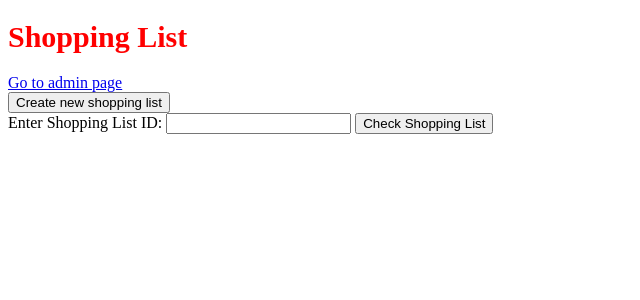
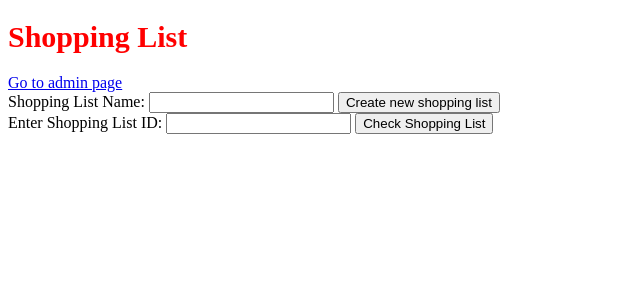
Before and after one commit to Henrique-O-S/SDLE_Project1, a Flask app: page /shopping_list/1 in a window 1280 px wide. Shown: the top 300 px of the page, without its empty margins (0-640 px from the left). Run offline with Flask 3, Linux system fonts and the light colour scheme; tables that the repository leaves empty hold one stand-in row (values such as "Sample post").

Commit message:
create shopping lists by name

```diff
--- a/models.py
+++ b/models.py
@@ -1,4 +1,6 @@
 from flask_sqlalchemy import SQLAlchemy
+import random
+import string
 
 db = SQLAlchemy()
 
@@ -22,3 +24,6 @@ def get_shopping_lists():
 
 def get_items_in_shopping_list(shopping_list_id):
     return Item.query.filter_by(shopping_list_id=shopping_list_id).all()
+
+def get_random_id():
+    return ''.join(random.choices(string.ascii_letters + string.digits, k=8))
--- a/routes.py
+++ b/routes.py
@@ -1,35 +1,42 @@
-import random
-import string
 from flask import Blueprint, render_template, request, redirect, url_for, flash
 from models import *
 
 # Create a Flask Blueprint
 routes = Blueprint('routes', __name__)
 
+
 @routes.route('/')
 def home():
     return render_template('index.html')
+
 
 @routes.route('/admin')
 def admin():
     # Retrieve the shopping list and its associated items based on the ID
     shopping_lists = get_shopping_lists()
 
-
     # Pass the shopping list and items to the template for rendering
     return render_template('admin.html', shopping_lists=shopping_lists)
+
 
 @routes.route('/create_shopping_list', methods=['POST'])
 def create_shopping_list():
     if request.method == 'POST':
-        random_id = ''.join(random.choices(string.ascii_letters + string.digits, k=8))
+        name = request.form.get('name')
 
-        # Create a new shopping list with the generated ID and a name
-        new_list = ShoppingList(id=random_id, name="New Shopping List")
+        if not name:
+            flash('Shopping list name is required', 'error')
+            return redirect(url_for('routes.home'))
+
+        random_id = get_random_id()
+
+        new_list = ShoppingList(id=random_id, name=name)
         db.session.add(new_list)
         db.session.commit()
 
+        flash('Shopping list created successfully', 'success')
         return redirect(url_for('routes.shopping_list', id=random_id))  # Redirect to the newly created shopping list
+
 
 
 @routes.route('/shopping_list/<id>')
@@ -45,8 +52,6 @@ def shopping_list(id):
     return render_template('shopping_list.html', shopping_list=shopping_list, items=items)
 
 
-
-
 @routes.route('/check_id', methods=['GET'])
 def check_id():
     id = request.args.get('id')  # Get the ID from the query parameters
--- a/templates/index.html
+++ b/templates/index.html
@@ -19,6 +19,8 @@
     <!-- go back to admin page link -->
     <a href="{{ url_for('routes.admin') }}">Go to admin page</a>
     <form action="/create_shopping_list" method="POST">
+        <label for="list_name">Shopping List Name:</label>
+        <input type="text" id="list_name" name="name" required>
         <button type="submit">Create new shopping list</button>
     </form>
     <!-- Form for checking a shopping list by ID -->
```
Also changed, not shown: database/shopping_list.db.
